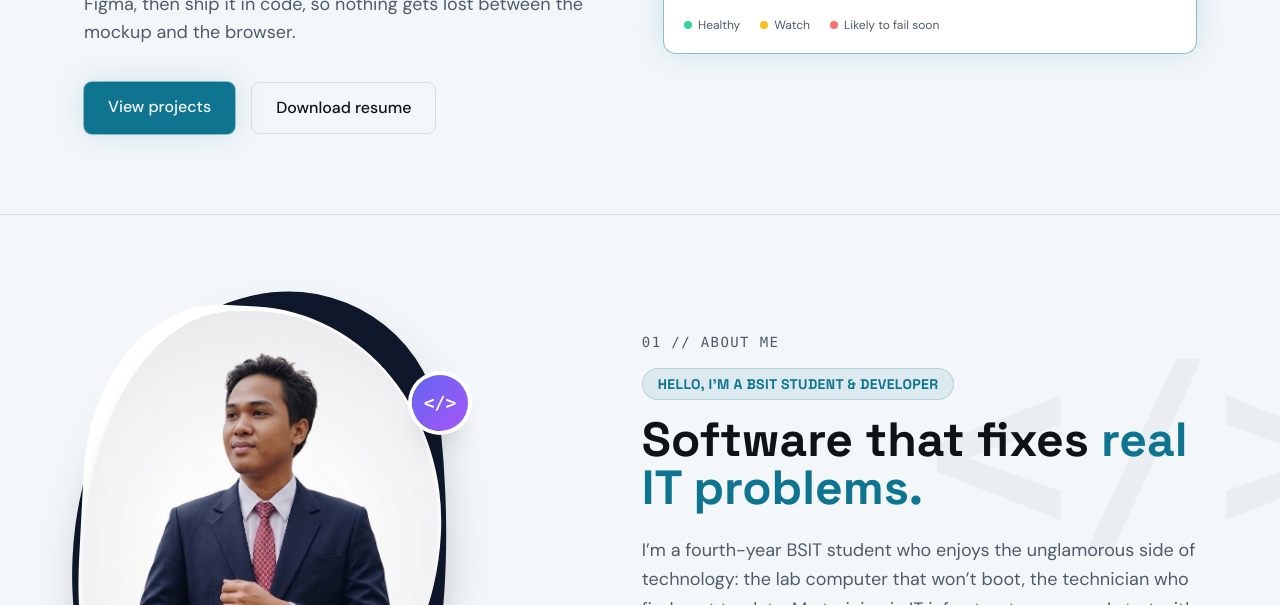
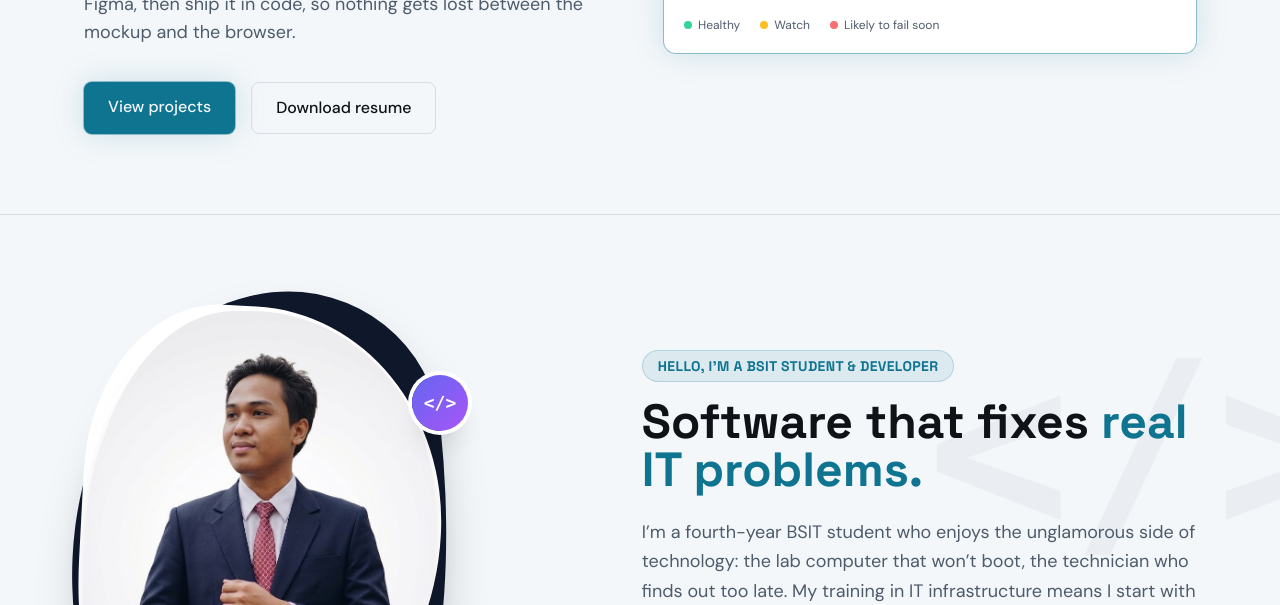
Before and after one commit to MJLET/Website_Portfolio, a plain HTML site: page index.html in a window 1280 px wide. Shown: the part 495-1100 px from the top of the page. Drawn offline with nearby package versions, Linux system fonts and the light colour scheme.

Commit message:
removed about me text

```diff
--- a/index.html
+++ b/index.html
@@ -110,10 +110,6 @@ a:focus-visible,button:focus-visible,input:focus-visible,textarea:focus-visible{
     <div class="relative z-10 max-w-2xl space-y-6">
       <div class="space-y-4">
         <!-- Section Label -->
-        <p class="font-mono text-sm font-medium tracking-widest text-mist uppercase">
-          01 // About Me
-        </p>
-
         <!-- Subheading Pill -->
         <div class="inline-block rounded-full bg-cyan/10 px-4 py-1.5 font-head text-sm font-bold tracking-wide text-cyan ring-1 ring-inset ring-cyan/20">
           HELLO, I'M A BSIT STUDENT & DEVELOPER
```
